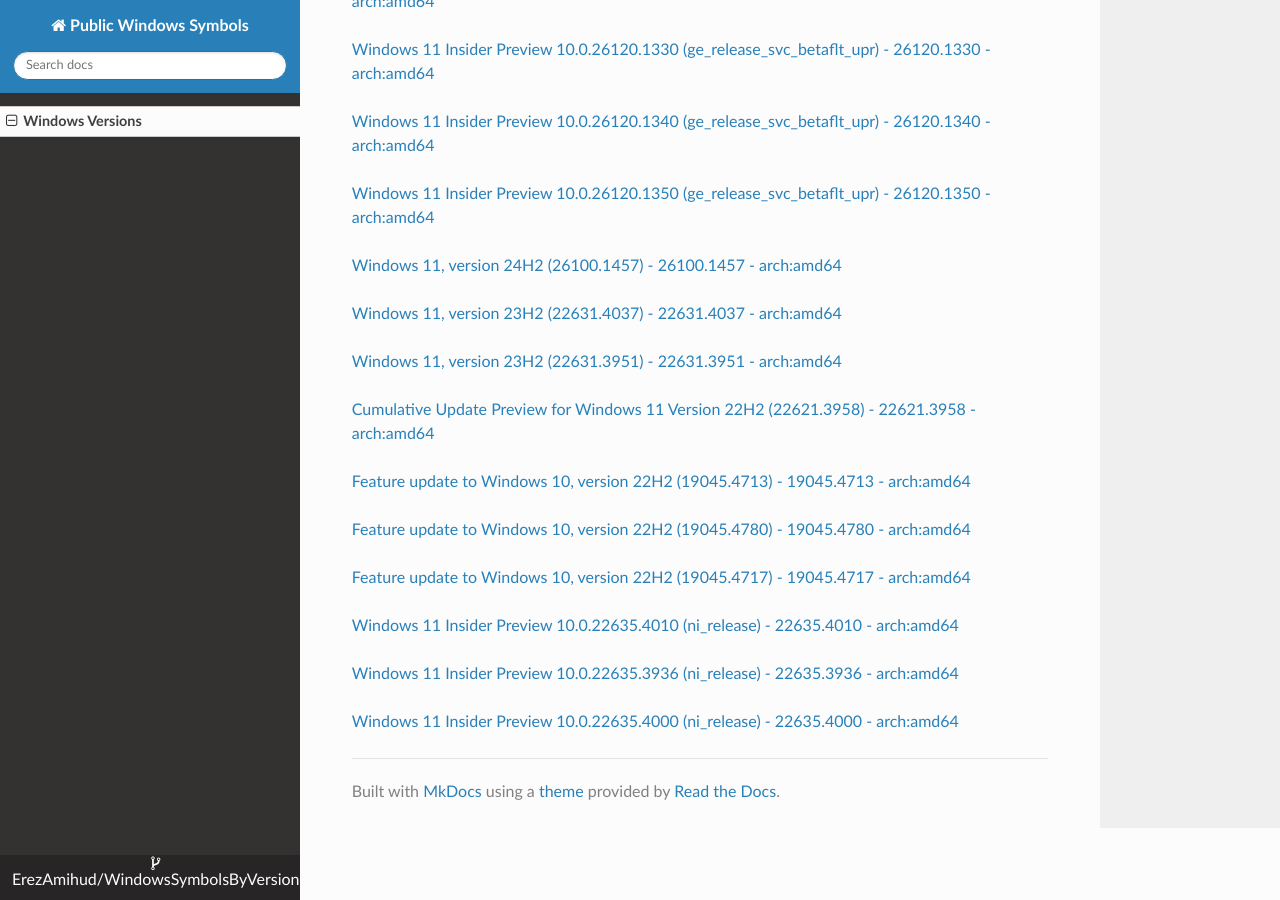
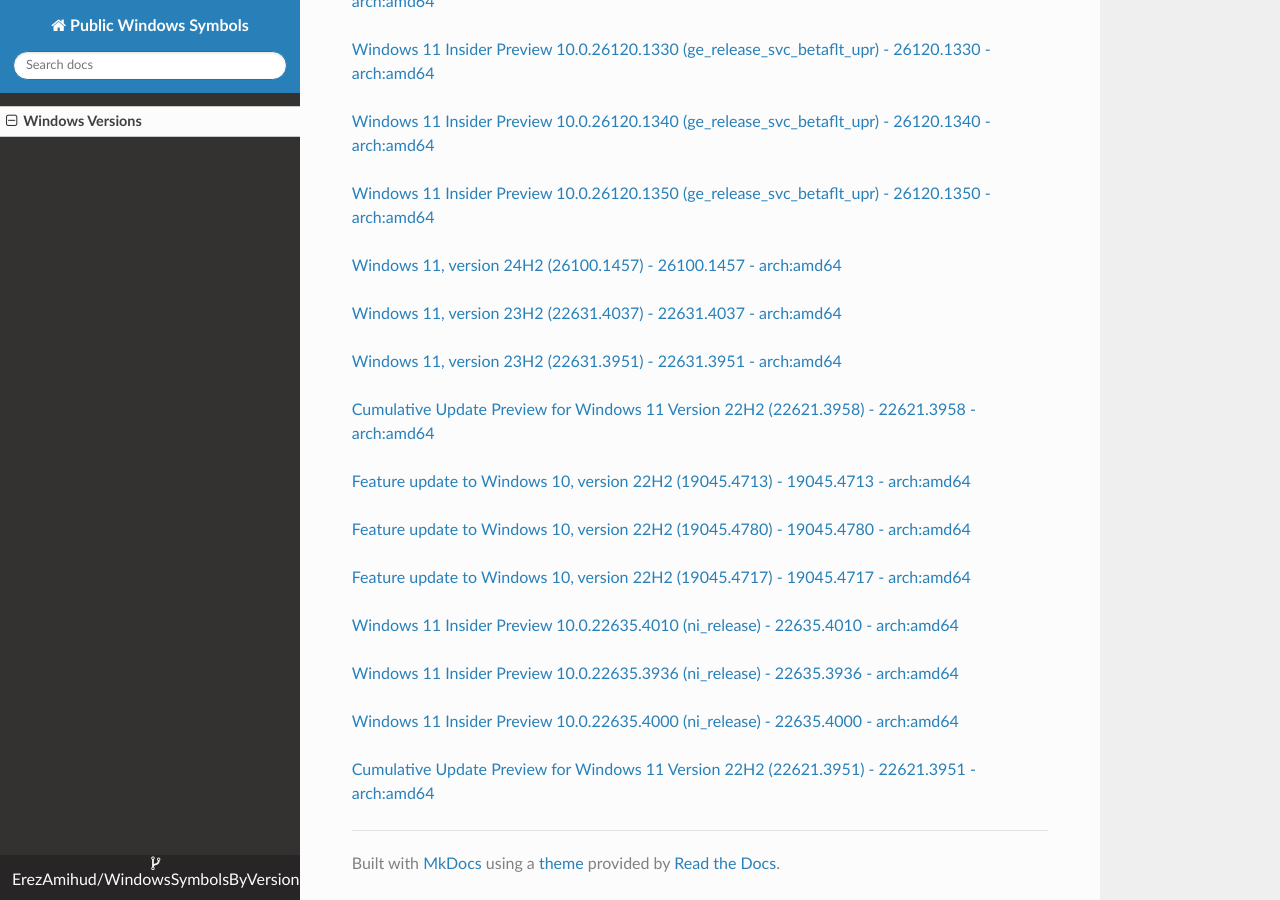
Before and after one commit to ErezAmihud/WindowsSymbolsByVersion, an MkDocs documentation site: the page built from docs/index.md, in a window 1280 px wide and 900 px high, scrolled down 9605 px. Built offline with MkDocs 1.6.1, drawn with Linux system fonts in a browser that asks for light colours; nearby versions of some CDN libraries.

Commit message:
Automated commit, add manifest for 70dcf910-342c-4f66-a241-91adf7765925

```diff
--- a/docs/index.md
+++ b/docs/index.md
@@ -493,3 +493,6 @@
 
 
 [Windows 11 Insider Preview 10.0.22635.4000 (ni_release) - 22635.4000 - arch:amd64](https://github.com/ErezAmihud/WindowsSymbolsByVersion/blob/main/manifests/e5ecacd4-6e2d-4c87-a410-3759d50109d0.manifest)
+
+
+[Cumulative Update Preview for Windows 11 Version 22H2 (22621.3951) - 22621.3951 - arch:amd64](https://github.com/ErezAmihud/WindowsSymbolsByVersion/blob/main/manifests/70dcf910-342c-4f66-a241-91adf7765925.manifest)
```
Also changed, not shown: process_builds.json (+1 -1 lines), 1 other file.
